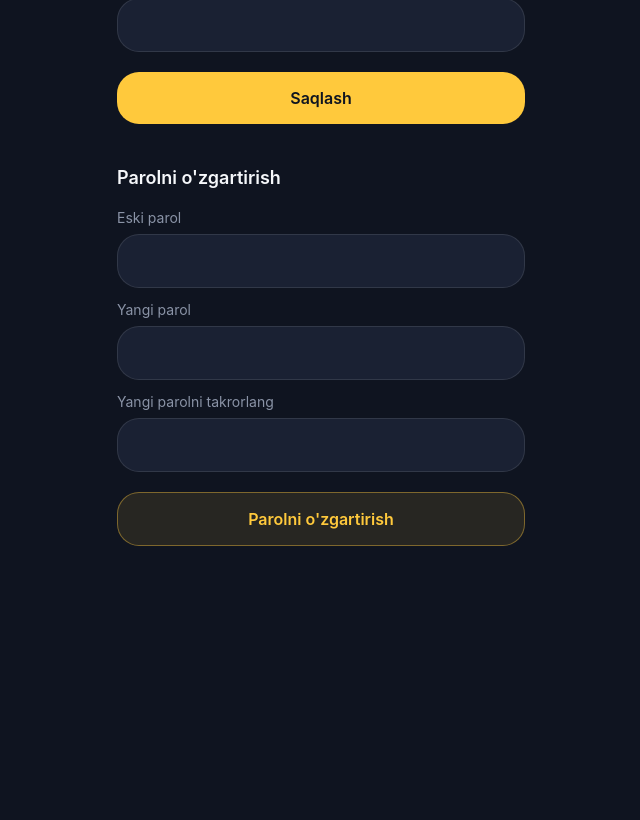
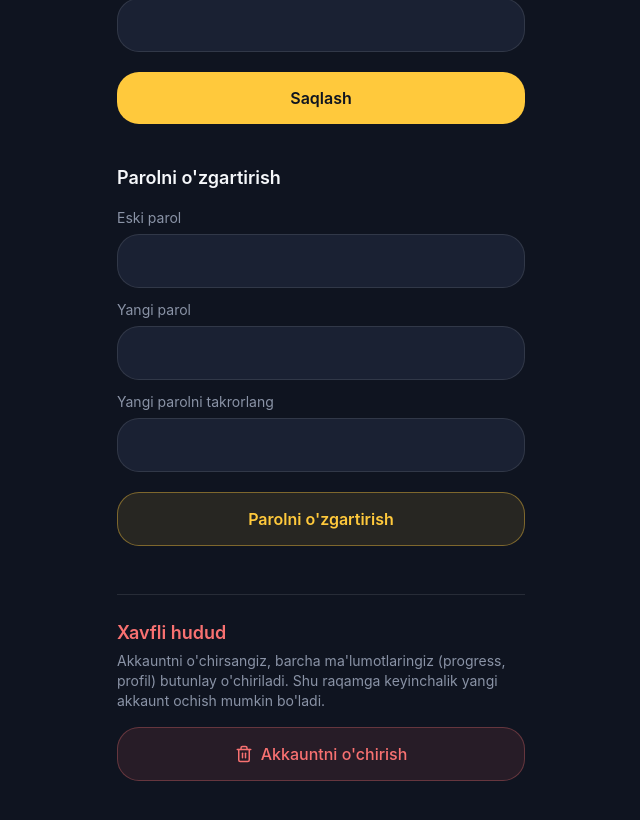
Before and after one commit to zubairhamedov/zubaelektro, a Next.js app: page /profil/tahrirlash in a window 1280 px wide. Shown: the part 248-1068 px from the top of the page, without its empty margins (319-959 px from the left). Before the commit the page ends 858 px from the top, so only its background shows below. Built offline with nearby package versions, Linux system fonts and the light colour scheme; no server answers; the database is empty.

Commit message:
Update page.tsx

```diff
--- a/app/profil/tahrirlash/page.tsx
+++ b/app/profil/tahrirlash/page.tsx
@@ -2,8 +2,8 @@
 
 import { useEffect, useState } from "react";
 import { useRouter } from "next/navigation";
-import { ArrowLeft } from "lucide-react";
-import { updateProfile, changePassword } from "@/lib/supabase";
+import { ArrowLeft, Trash2 } from "lucide-react";
+import { updateProfile, changePassword, deleteAccount } from "@/lib/supabase";
 import { useAuth } from "@/components/AuthProvider";
 
 export default function TahrirlashPage() {
@@ -22,6 +22,10 @@ export default function TahrirlashPage() {
   const [passwordSaving, setPasswordSaving] = useState(false);
   const [passwordMessage, setPasswordMessage] = useState("");
   const [passwordError, setPasswordError] = useState("");
+
+  const [showDeleteConfirm, setShowDeleteConfirm] = useState(false);
+  const [deleting, setDeleting] = useState(false);
+  const [deleteError, setDeleteError] = useState("");
 
   useEffect(() => {
     if (profile) {
@@ -71,6 +75,18 @@ export default function TahrirlashPage() {
     setCurrentPassword("");
     setNewPassword("");
     setConfirmPassword("");
+  }
+
+  async function handleDeleteAccount() {
+    setDeleting(true);
+    setDeleteError("");
+    const { error } = await deleteAccount();
+    setDeleting(false);
+    if (error) {
+      setDeleteError(error.message || "Xatolik yuz berdi");
+      return;
+    }
+    router.push("/login");
   }
 
   return (
@@ -176,7 +192,56 @@ export default function TahrirlashPage() {
             {passwordSaving ? "O'zgartirilmoqda..." : "Parolni o'zgartirish"}
           </button>
         </form>
+
+        <div className="mt-12 border-t border-white/10 pt-6">
+          <h2 className="font-display text-lg font-semibold text-danger">
+            Xavfli hudud
+          </h2>
+          <p className="mt-1 text-sm text-textSecondary">
+            Akkauntni o'chirsangiz, barcha ma'lumotlaringiz (progress, profil)
+            butunlay o'chiriladi. Shu raqamga keyinchalik yangi akkaunt ochish
+            mumkin bo'ladi.
+          </p>
+          <button
+            onClick={() => setShowDeleteConfirm(true)}
+            className="mt-4 flex w-full items-center justify-center gap-2 rounded-xl2 border border-danger/30 bg-danger/10 py-3.5 font-medium text-danger active:opacity-80"
+          >
+            <Trash2 size={18} />
+            Akkauntni o'chirish
+          </button>
+        </div>
       </div>
+
+      {showDeleteConfirm && (
+        <div className="fixed inset-0 z-50 flex items-center justify-center bg-black/60 px-6">
+          <div className="w-full max-w-xs rounded-xl2 bg-surface p-6 text-center shadow-card">
+            <p className="font-display text-lg font-semibold">
+              Akkauntni butunlay o'chirasizmi?
+            </p>
+            <p className="mt-2 text-sm text-textSecondary">
+              Bu amalni ortga qaytarib bo'lmaydi.
+            </p>
+            {deleteError && (
+              <p className="mt-2 text-sm text-danger">{deleteError}</p>
+            )}
+            <div className="mt-6 flex gap-3">
+              <button
+                onClick={() => setShowDeleteConfirm(false)}
+                className="flex-1 rounded-xl2 border border-white/10 py-3 font-medium text-textPrimary active:bg-surfaceHover"
+              >
+                Yo'q
+              </button>
+              <button
+                onClick={handleDeleteAccount}
+                disabled={deleting}
+                className="flex-1 rounded-xl2 bg-danger py-3 font-medium text-white active:opacity-80 disabled:opacity-60"
+              >
+                {deleting ? "..." : "Ha"}
+              </button>
+            </div>
+          </div>
+        </div>
+      )}
     </div>
   );
 }
```
